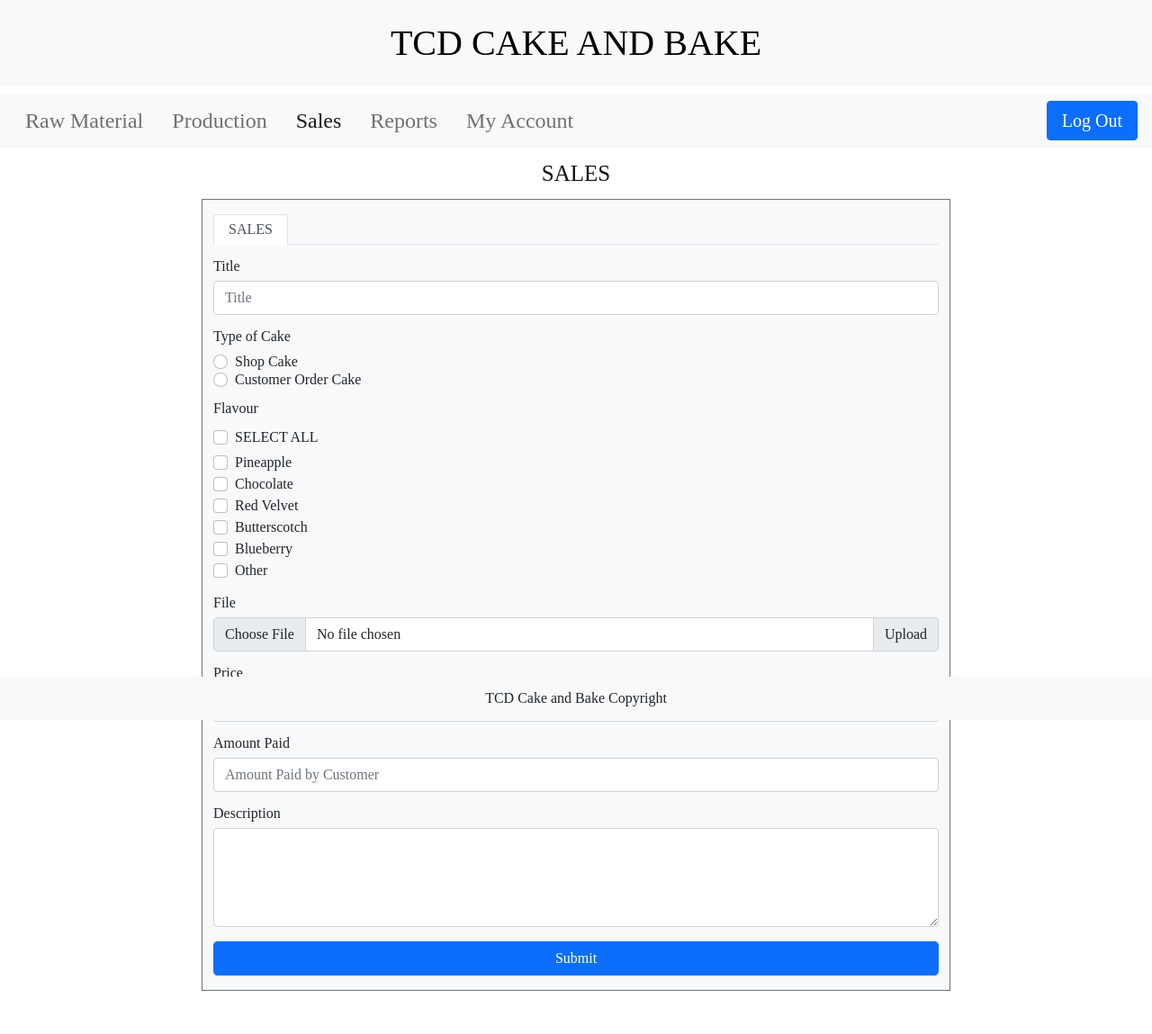
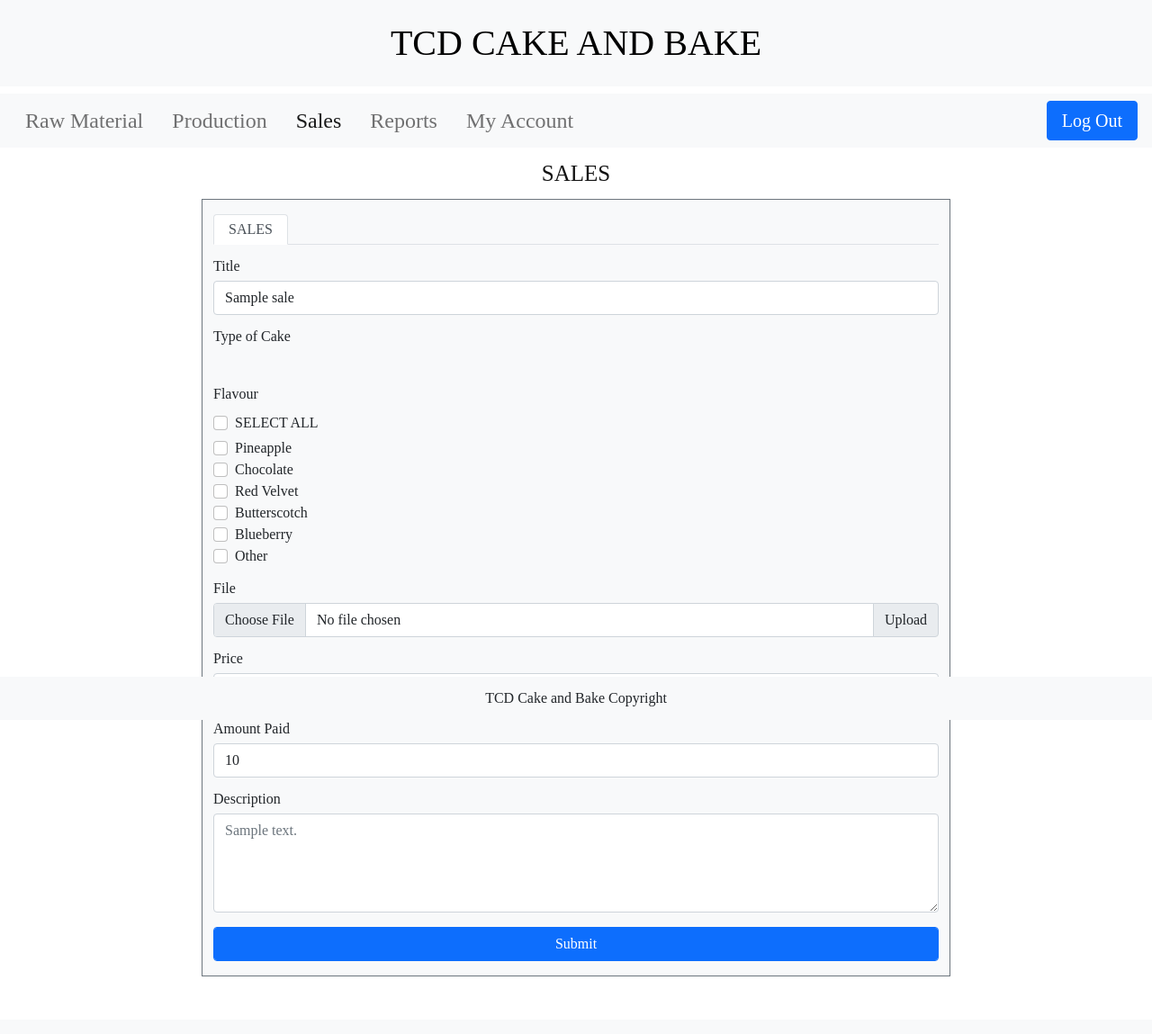
Before and after one commit to SophieaSharma/tcd, a PHP site: page /salesGet.php?edit=1 in a window 1280 px wide. Shown: the whole page at 90% size. After the commit the page ends 1085 px from the top, so only its background shows below. Run offline with PHP 8.4, Linux system fonts and the light colour scheme; tables that the repository leaves empty or names only in its code hold one stand-in row (values such as "Sample post"); some libraries are stand-ins or nearby versions.

Commit message:
values from database are checked

```diff
--- a/salesGet.php
+++ b/salesGet.php
@@ -44,14 +44,7 @@ GLOBAL $today,$totalPriceSales;
         </a>
         <!-- heading sales-->
 
-        <?php
-        #to input the already selected values in the form
-        $getId=$_GET['edit'];
-        require_once "SQL_queries/db_connection.php";
-        $queryGet="SELECT * FROM sales WHERE id='$getId';";
-        $resultGet=mysqli_query($connection,$queryGet);
 
-        ?>
 
         <!--form-->
         <div class="col-lg-8 mb-5 border border-secondary bg-light ">
@@ -60,24 +53,63 @@ GLOBAL $today,$totalPriceSales;
                     <button class="nav-link active" aria-current="page">SALES</button>
                 </li>
             </ul>
+
+            <?php
+            #to input the already selected values in the form
+            $getId=$_GET['edit'];
+            require_once "SQL_queries/db_connection.php";
+            $queryGet="SELECT * FROM sales WHERE id='$getId';";
+            $resultGet=mysqli_query($connection,$queryGet);
+            while ($row=mysqli_fetch_assoc($resultGet)){
+                $titleGet=$row['title'];
+                $type_of_cakeGet=$row['type_of_cake'];
+                /*$flavourGet=$row['flavour'];*/
+                $priceGet=$row['price'];
+                $amount_paidGet=$row['amount_paid'];
+                $descriptionGet=$row['description'];
+
+            ?>
             <form action="" method="post">
                 <div class="mb-3">
                     <label for="title" class="form-label">Title</label>
-                    <input name="titleSalesGet" type="text" class="form-control" id="title" placeholder="Title" required>
+                    <input name="titleSalesGet" type="text" class="form-control" id="title"  value="<?php echo $titleGet; ?>" required>
                 </div>
 
                 <div class="mb-3">
                     <label for="typeofcake" class="form-label">Type of Cake</label>
                     <div class="form-check">
-                        <input name="type_of_cakeGet" value="Shop Cake" class="form-check-input" type="radio" id="typeofcake" required>
-                        <label class="form-check-label mt-1" for="typeofcake" >
-                            Shop Cake
-                        </label>
-                        <br>
-                        <input name="type_of_cakeGet" value="Customer Cake" class="form-check-input" type="radio" id="typeofcake" required>
-                        <label class="form-check-label mt-1" for="typeofcake">
-                            Customer Order Cake
-                        </label>
+                        <?php
+                       if($type_of_cakeGet=='Customer Cake') { ?>
+                            <input name='type_of_cakeGet' value='Shop Cake' class='form-check-input' type='radio' id='typeofcake' required>
+                            <label class='form-check-label mt-1' for='typeofcake' >
+                                Shop Cake
+                            </label>
+
+                            <br>
+                            <input name='type_of_cakeGet' value='Customer Cake' checked class='form-check-input' type='radio' id='typeofcake' required>
+                            <label class='form-check-label mt-1' for='typeofcake'>
+                                Customer Order Cake
+                            </label>
+                        <?php
+                        }
+                        ?>
+                        <?php
+                        if($type_of_cakeGet=='Shop Cake') { ?>
+                            <input name='type_of_cakeGet' value='Shop Cake' checked class='form-check-input' type='radio' id='typeofcake' required>
+                            <label class='form-check-label mt-1' for='typeofcake' >
+                                Shop Cake
+                            </label>
+
+                            <br>
+                            <input name='type_of_cakeGet' value='Customer Cake'  class='form-check-input' type='radio' id='typeofcake' required>
+                            <label class='form-check-label mt-1' for='typeofcake'>
+                                Customer Order Cake
+                            </label>
+                            <?php
+                        }
+                        ?>
+
+
                     </div>
                 </div>
 
@@ -145,28 +177,25 @@ GLOBAL $today,$totalPriceSales;
 
                 <div class="mb-3">
                     <label for="price" class="form-label">Price</label>
-                    <input name="priceSalesGet" type="number" class="form-control" id="price" placeholder="Price of the cake" min="0" max="10000" required>
+                    <input name="priceSalesGet" type="number" class="form-control" id="price"  min="0" max="10000" value="<?php echo $priceGet; ?>" required>
                 </div>
 
                 <div class="mb-3">
                     <label for="amount_by_customer" class="form-label">Amount Paid </label>
-                    <input name="amountSalesGet" type="number"  class="form-control" id="amount_by_customer" placeholder="Amount Paid by Customer" required>
+                    <input name="amountSalesGet" type="number"  class="form-control" id="amount_by_customer" value="<?php echo $amount_paidGet ?>" required>
                 </div>
 
-                <!--<div class="mb-3">
-                    <label for="left" class="form-label">Amount Left</label>
-                    <input name="amount_leftSales" type="number" class="form-control" id="left" placeholder="Amount Left by Customer" required>
-                </div>-->
 
                 <div class="mb-3">
                     <label for="description" class="form-label">Description</label>
-                    <textarea name="descriptionSalesGet" class="form-control" id="description" rows="4"></textarea>
+                    <textarea name="descriptionSalesGet" class="form-control text-secondary" id="description" rows="4"><?php echo $descriptionGet; ?></textarea>
                 </div>
 
                 <div class="mb-3">
                     <input name="submitSalesGet" type="submit" class="form-control btn btn-primary" value="Submit">
                 </div>
             </form>
+<?php } ?>
             <!--editing the saved data-->
             <?php
             if(isset($_POST['submitSalesGet'])){
```
Also changed, not shown: productionGet.php (+35 -10 lines).
